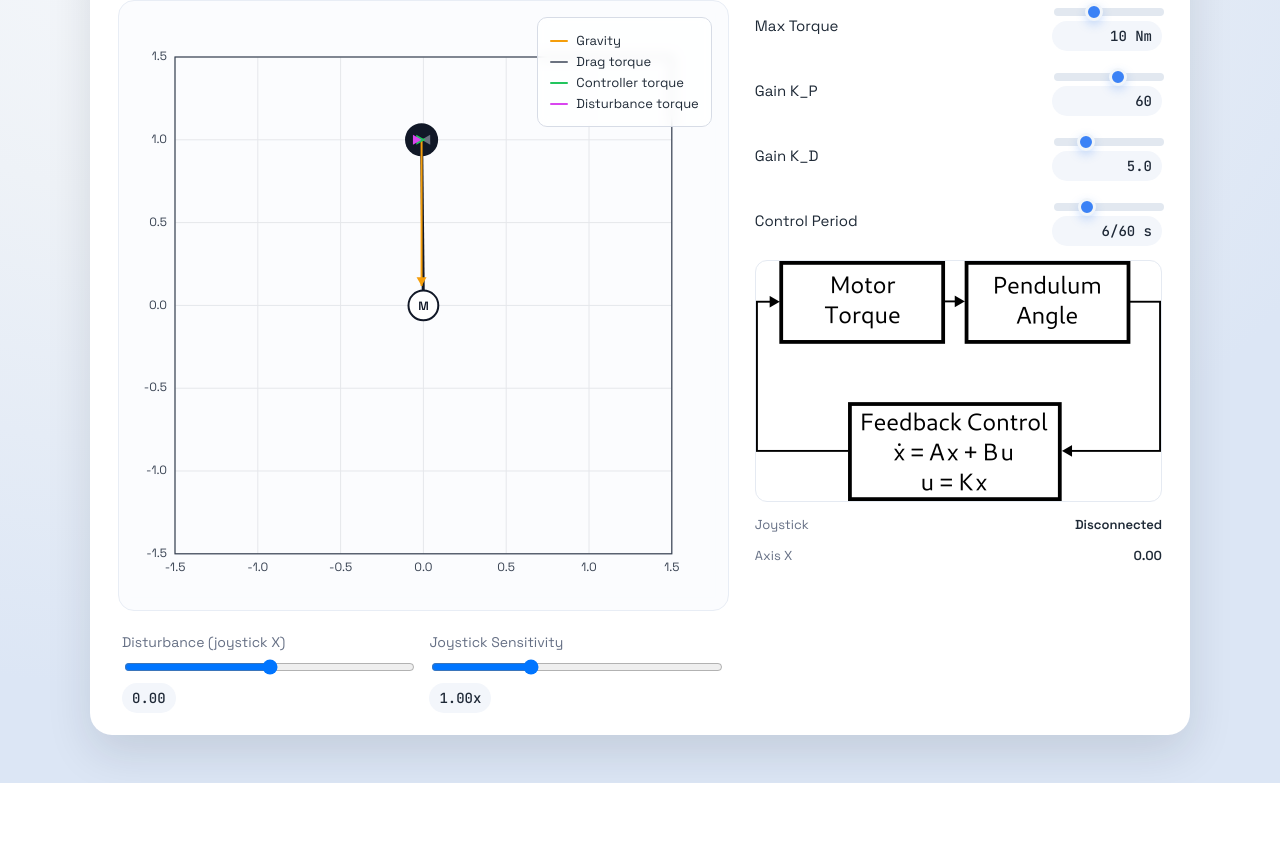
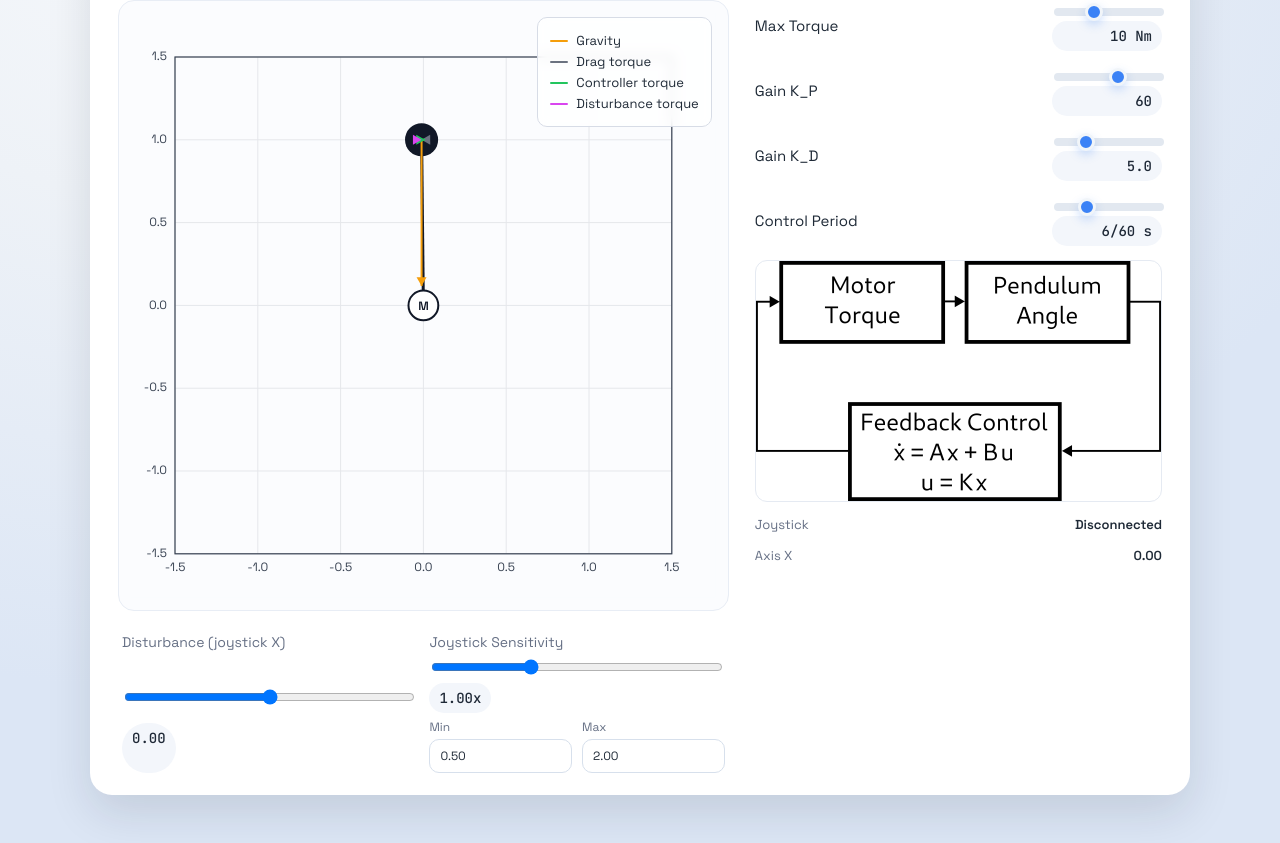
Before and after one commit to shengjiex98/pendulum-control, a website built with Vite: page index.html in a window 1280 px wide. Shown: the part 106-949 px from the top of the page. Before the commit the page ends 889 px from the top, so only its background shows below. Built offline with nearby package versions, Linux system fonts and the light colour scheme.

Commit message:
Manual sensitivity slider range

```diff
--- a/index.html
+++ b/index.html
@@ -189,6 +189,29 @@
         width: fit-content;
       }
 
+      .range-bounds {
+        display: grid;
+        grid-template-columns: repeat(2, minmax(0, 1fr));
+        gap: 10px;
+      }
+
+      .range-bounds label {
+        display: grid;
+        gap: 4px;
+        font-size: 12px;
+        color: var(--muted);
+      }
+
+      .range-bounds input[type="number"] {
+        width: 100%;
+        border: 1px solid #d7e0ec;
+        border-radius: 10px;
+        padding: 8px 10px;
+        background: #fff;
+        color: var(--ink);
+        font: inherit;
+      }
+
       @media (max-width: 640px) {
         .disturbance {
           grid-template-columns: 1fr;
@@ -242,6 +265,16 @@
               <label for="joystick-sensitivity">Joystick Sensitivity</label>
               <input id="joystick-sensitivity" type="range" min="0.5" max="2" step="0.01" value="1" />
               <div class="value-pill" id="joystick-sensitivity-value">1.00x</div>
+              <div class="range-bounds">
+                <label for="joystick-sensitivity-min">
+                  Min
+                  <input id="joystick-sensitivity-min" type="number" min="0.01" max="10" step="0.01" value="0.5" />
+                </label>
+                <label for="joystick-sensitivity-max">
+                  Max
+                  <input id="joystick-sensitivity-max" type="number" min="0.01" max="10" step="0.01" value="2" />
+                </label>
+              </div>
             </div>
           </div>
         </section>
--- a/src/render.ts
+++ b/src/render.ts
@@ -31,11 +31,41 @@
 
 const joystickSensitivityInput = $("joystick-sensitivity") as HTMLInputElement;
 const joystickSensitivityValue = $("joystick-sensitivity-value");
+const joystickSensitivityMinInput = $("joystick-sensitivity-min") as HTMLInputElement;
+const joystickSensitivityMaxInput = $("joystick-sensitivity-max") as HTMLInputElement;
+
+function syncJoystickSensitivityBounds() {
+  let min = Number(joystickSensitivityMinInput.value);
+  let max = Number(joystickSensitivityMaxInput.value);
+
+  if (!Number.isFinite(min)) min = 0.5;
+  if (!Number.isFinite(max)) max = 2;
+  if (min >= max) {
+    if (document.activeElement === joystickSensitivityMinInput) {
+      max = min + 0.01;
+    } else {
+      min = max - 0.01;
+    }
+  }
+
+  min = Math.max(0.01, Number(min.toFixed(2)));
+  max = Math.max(min + 0.01, Number(max.toFixed(2)));
+
+  joystickSensitivityMinInput.value = min.toFixed(2);
+  joystickSensitivityMaxInput.value = max.toFixed(2);
+  joystickSensitivityInput.min = min.toFixed(2);
+  joystickSensitivityInput.max = max.toFixed(2);
+  joystickSensitivityInput.value = clamp(Number(joystickSensitivityInput.value), min, max).toFixed(2);
+}
+
 const updateJoystickSensitivity = () => {
+  syncJoystickSensitivityBounds();
   joystickSensitivity = Number(joystickSensitivityInput.value);
   joystickSensitivityValue.textContent = `${joystickSensitivity.toFixed(2)}x`;
 };
 joystickSensitivityInput.addEventListener("input", updateJoystickSensitivity);
+joystickSensitivityMinInput.addEventListener("input", updateJoystickSensitivity);
+joystickSensitivityMaxInput.addEventListener("input", updateJoystickSensitivity);
 updateJoystickSensitivity();
 
 // Canvas resize
```
